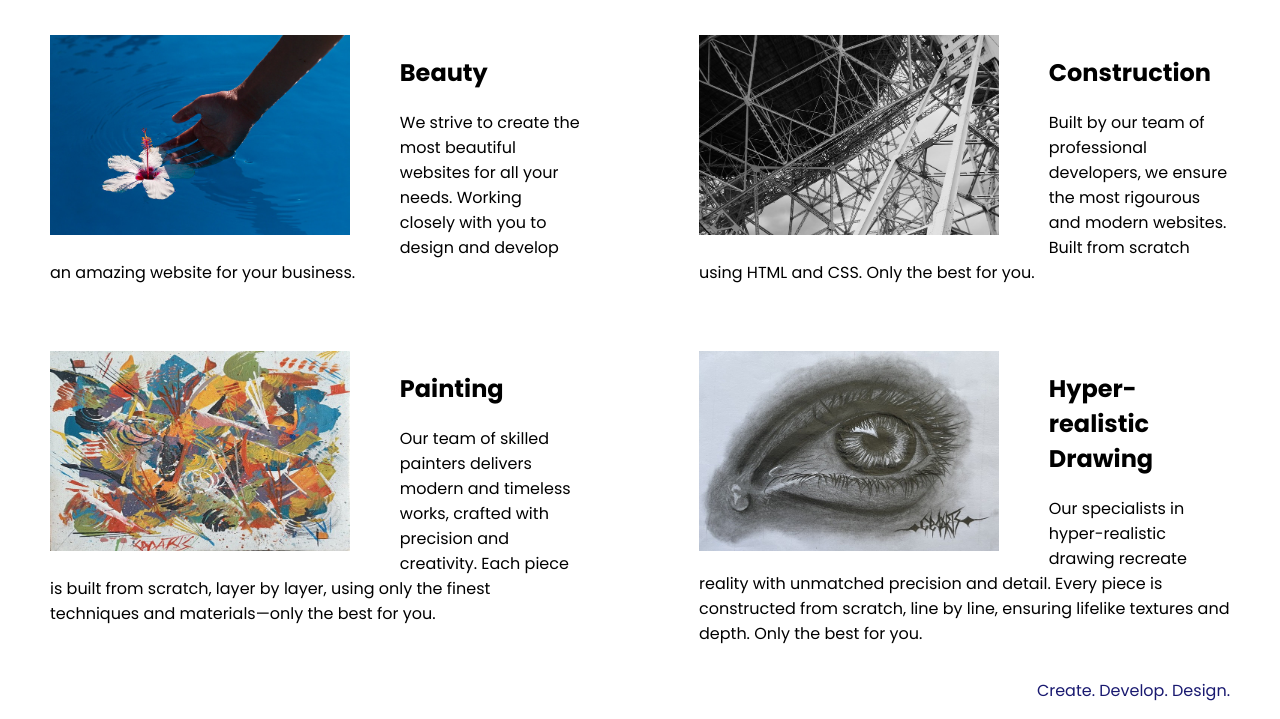
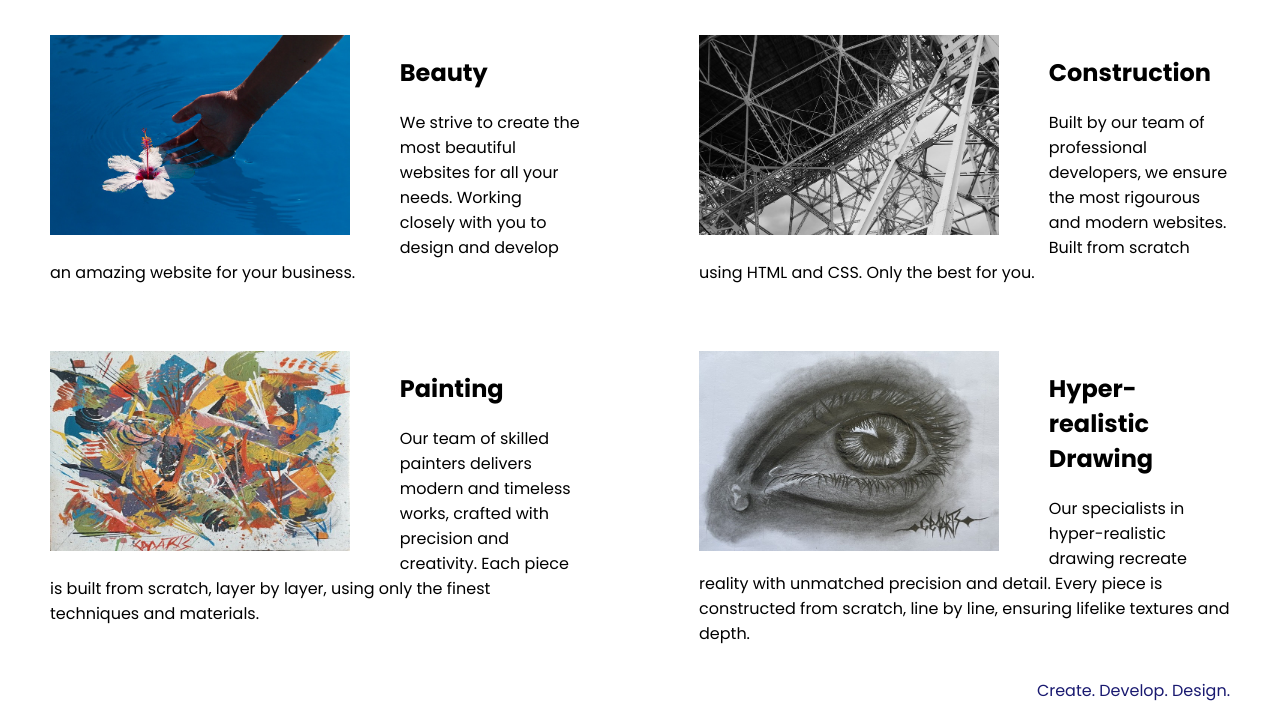
Before and after one commit to Beenhouwer77/Website-Agency, a plain HTML site: page index.html in a window 1280 px wide. Shown: the part 415-1134 px from the top of the page. Drawn offline with Linux system fonts and the light colour scheme.

Commit message:
Update index.html

```diff
--- a/index.html
+++ b/index.html
@@ -32,13 +32,13 @@
     <div class="bottomleft card"><img class="tile-image" src="./assets/images/abstract-painting1.jpg" alt="abstract art"/>
       <h2 class="card-title">Painting</h2>
       <p>Our team of skilled painters delivers modern and timeless works, crafted with precision and creativity.
-        Each piece is built from scratch, layer by layer, using only the finest techniques and materials—only the best for you.</p>
+        Each piece is built from scratch, layer by layer, using only the finest techniques and materials.</p>
     </div>
 
     <div class="bottomright card"><img class="tile-image" src="./assets/images/drawing.jpg" alt="hyper-realistic drawing"/>
       <h2 class="card-title">Hyper-realistic Drawing</h2>
       <p>Our specialists in hyper-realistic drawing recreate reality with unmatched precision and detail. Every piece is constructed from scratch,
-        line by line, ensuring lifelike textures and depth. Only the best for you.</p>
+        line by line, ensuring lifelike textures and depth.</p>
     </div>
 
   </div>
```
